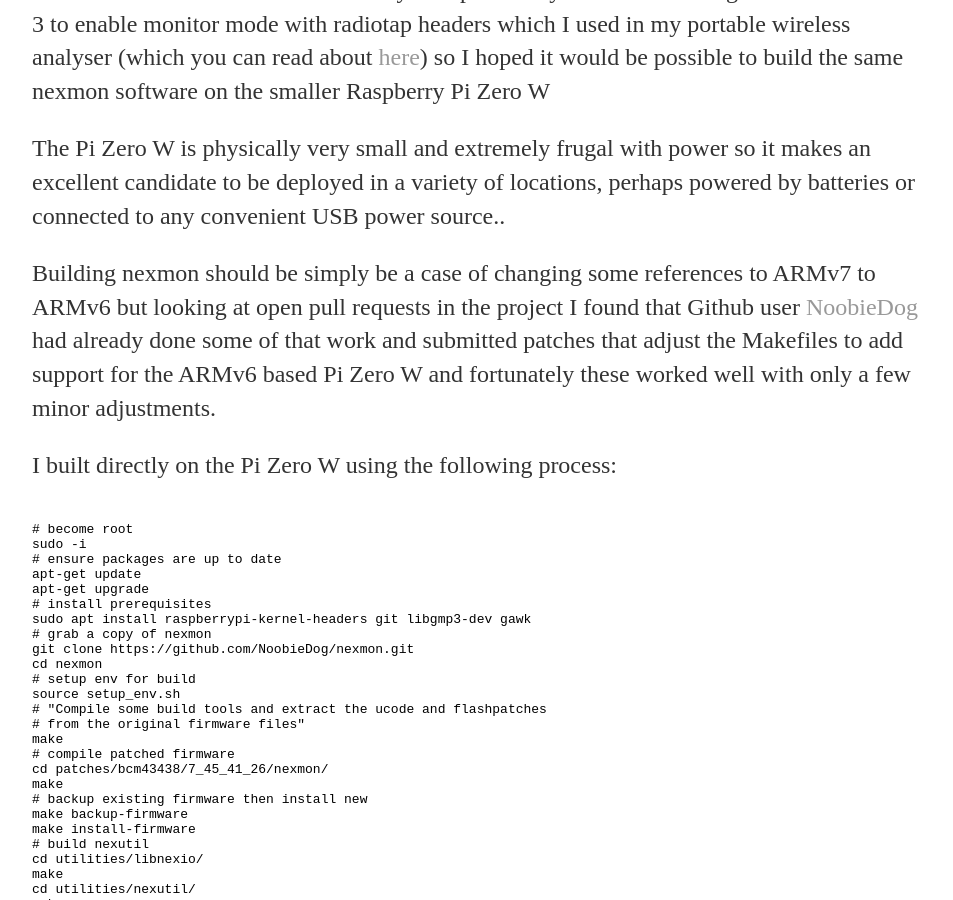
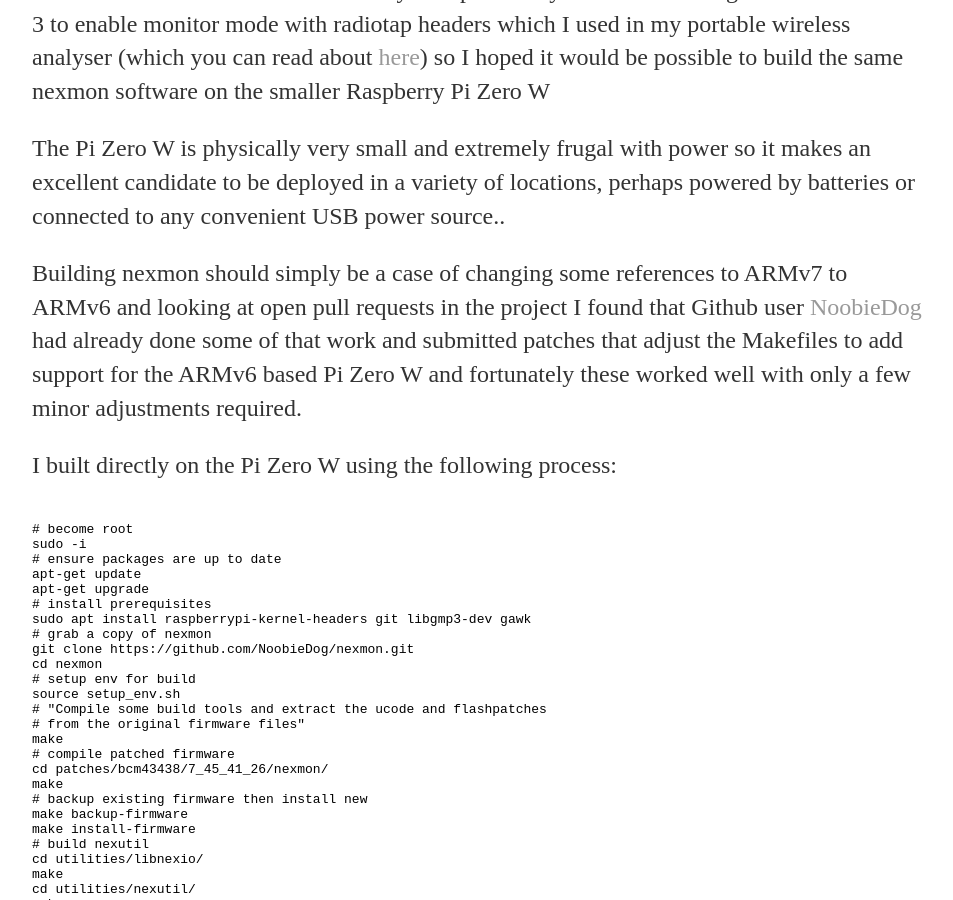
Before and after one commit to linuxthor/linuxthor.github.io, a Jekyll site: the page built from projects/pi-zero-w-monitor-mode/index.html, in a window 1280 px wide and 900 px high, scrolled down 604 px. Shown: the whole window, without its empty margins (160-1113 px from the left). Built offline with Jekyll 4.4.1, drawn with Linux system fonts in a browser that asks for light colours; some of the changed text lies outside the part shown.

Commit message:
Update index.html

```diff
--- a/projects/pi-zero-w-monitor-mode/index.html
+++ b/projects/pi-zero-w-monitor-mode/index.html
@@ -15,10 +15,10 @@
            so I hoped it would be possible to build the same nexmon software on the smaller Raspberry Pi Zero W<p>
 	   <p>The Pi Zero W is physically very small and extremely frugal with power so it makes an excellent candidate to be deployed in a variety
 	   of locations, perhaps powered by batteries or connected to any convenient USB power source..<p>
-           <p>Building nexmon should be simply be a case of changing some references to ARMv7 to ARMv6 but looking at open pull requests in the project
+           <p>Building nexmon should simply be a case of changing some references to ARMv7 to ARMv6 and looking at open pull requests in the project
            I found that Github user <a href="https://github.com/NoobieDog/nexmon">NoobieDog</a> had already done some of that work and submitted
-	   patches that adjust the Makefiles to add support for the ARMv6 based Pi Zero W and fortunately these worked
-           well with only a few minor adjustments. <p>
+	   patches that adjust the Makefiles to add support for the ARMv6 based Pi Zero W and fortunately these worked well with only a few minor
+           adjustments required. <p>
 	   <p>I built directly on the Pi Zero W using the following process:
            <pre><code>
 # become root
```
Also changed, not shown: other parts of projects/pi-zero-w-monitor-mode/index.html (+3 -4 lines).
